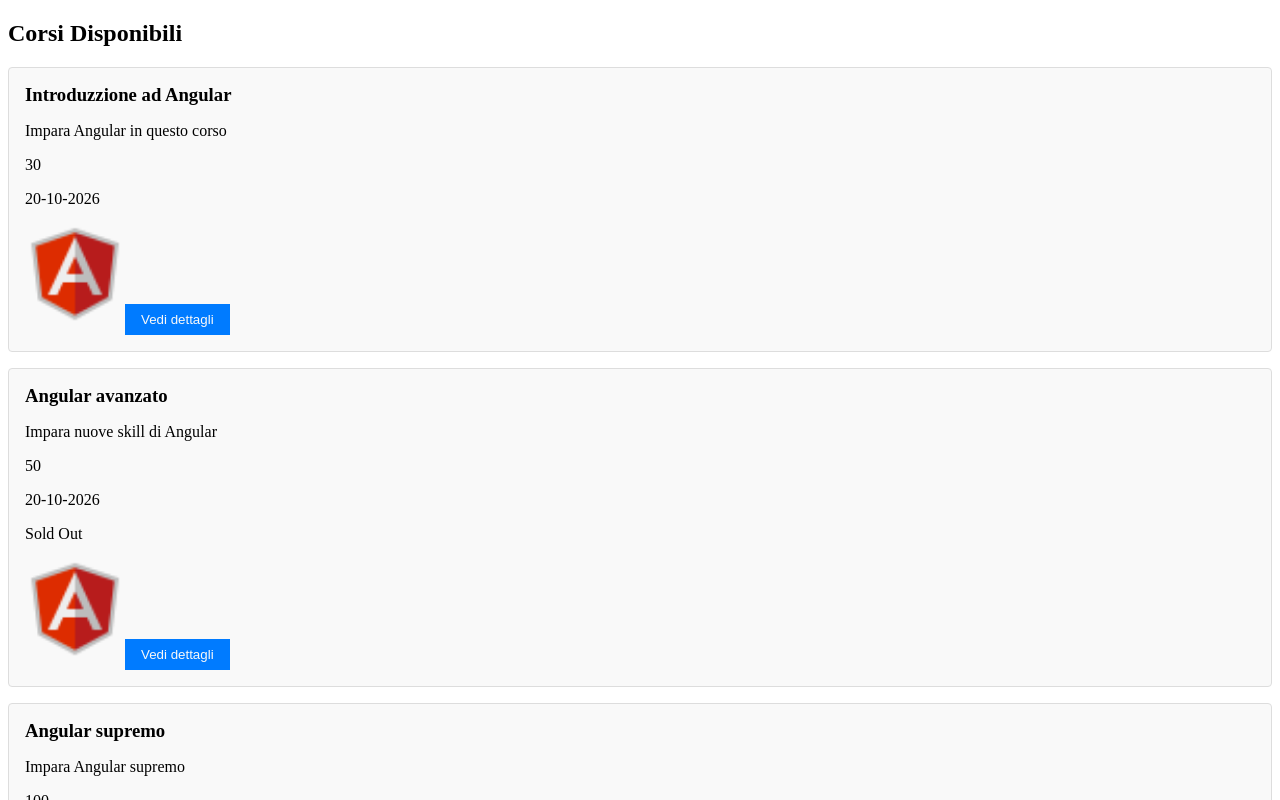
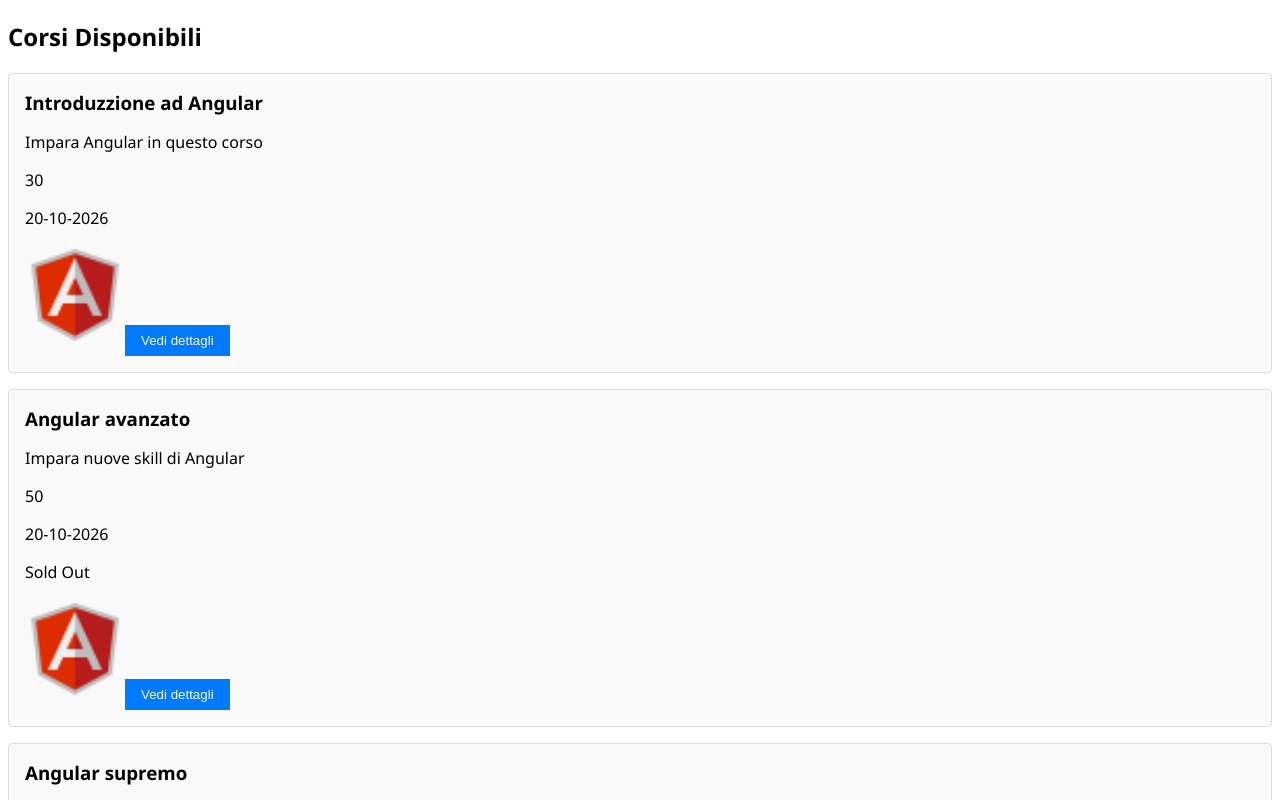
Before and after one commit to GennaroBuonomo/course-booking-system, an Angular app: page / in a window 1280 px wide. Shown: the top 800 px of the page. Built offline with nearby package versions, Linux system fonts and the light colour scheme.

Commit message:
refactor CoursesList component and add ngOnInit lifecycle method; update styles for body

```diff
--- a/src/app/courses-list/courses-list.html
+++ b/src/app/courses-list/courses-list.html
@@ -5,7 +5,7 @@
   <p>{{ courses[0].price }}</p>
   <p>{{ courses[0].date }}</p>
   <p [hidden]="!courses[0].soldOut">Sold Out</p>
-  <img [src]="courses[0].img" [alt]="courses[0].title" width="100">
+  <img  [src]="courses[0].img" [alt]="courses[0].title" width="100">
   <button (click)="viewDetails(courses[0].title)">Vedi dettagli</button>
 </div>
 
@@ -25,6 +25,6 @@
   <p>{{ courses[2].price }}</p>
   <p>{{ courses[2].date }}</p>
   <p [hidden]="!courses[2].soldOut">Sold Out</p>
-  <img [src]="courses[2].img" [alt]="courses[2].title" width="100">
+  <img  [src]="courses[2].img" [alt]="courses[2].title" width="100">
   <button (click)="viewDetails(courses[2].title)">Vedi dettagli</button>
 </div>
--- a/src/app/courses-list/courses-list.ts
+++ b/src/app/courses-list/courses-list.ts
@@ -1,12 +1,13 @@
-import { Component } from '@angular/core';
+import { NgStyle } from '@angular/common';
+import { Component, OnInit } from '@angular/core';
 
 @Component({
-  imports: [],
+  imports: [NgStyle],
   selector: 'app-courses-list',
   styleUrl: './courses-list.css',
   templateUrl: './courses-list.html',
 })
-export class CoursesList {
+export class CoursesList implements OnInit{
   title: string = "Corsi Disponibili"
   courses = [
     {id: 1, title: 'Introduzzione ad Angular', description: 'Impara Angular in questo corso', price: '30', date:'20-10-2026', soldOut: false, img: 'Angular-logo.png'},
@@ -14,6 +15,10 @@
     {id: 3, title: ' Angular supremo', description: 'Impara Angular supremo', price: '100', date:'20-10-2026', soldOut: false, img: 'Angular-logo.png'},
   ];
 
+  ngOnInit(): void{
+    console.log("Lista corsi Inizializzato")
+  }
+
   viewDetails(title: string): void{
     alert(`Vedi i dettagli per ${title}`)
   }
--- a/src/styles.css
+++ b/src/styles.css
@@ -1 +1,4 @@
 /* You can add global styles to this file, and also import other style files */
+body{
+  font-family: 'Segoe UI', Tahoma, Geneva, Verdana, sans-serif;
+}
```
